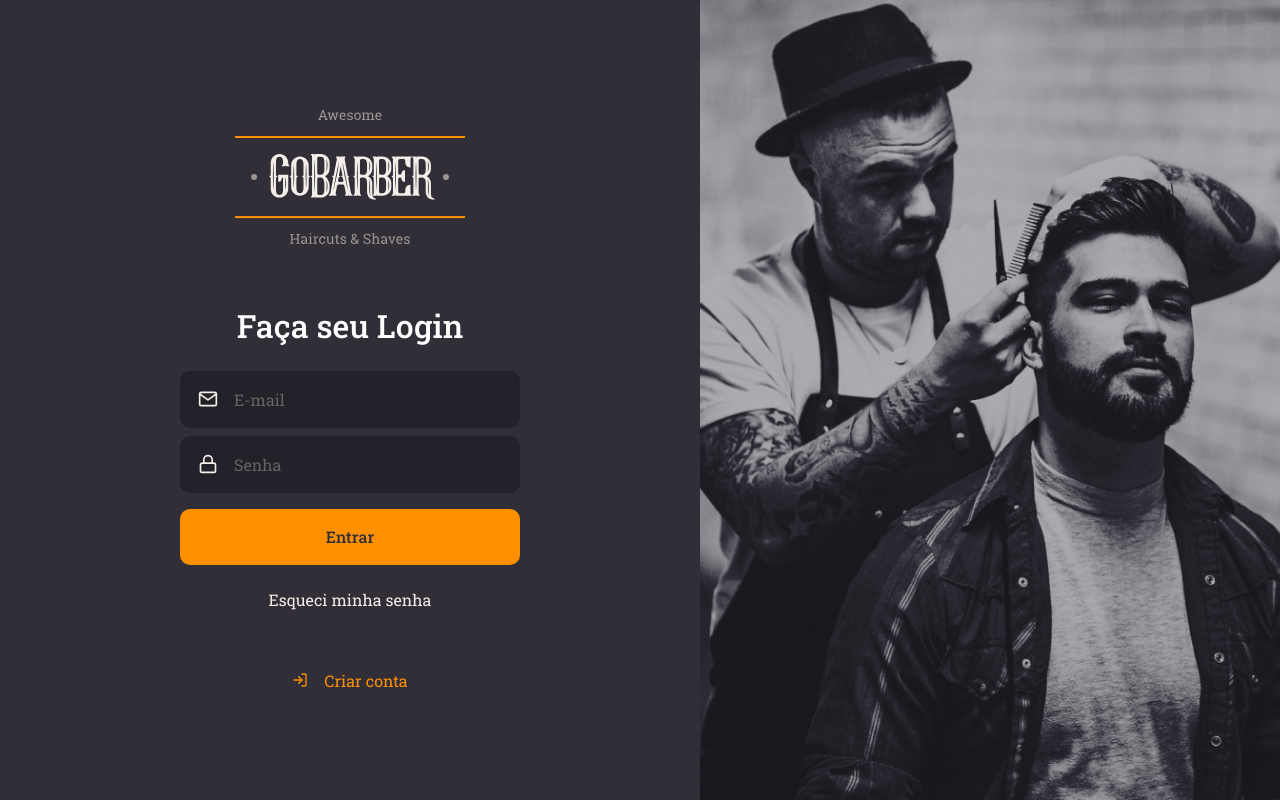
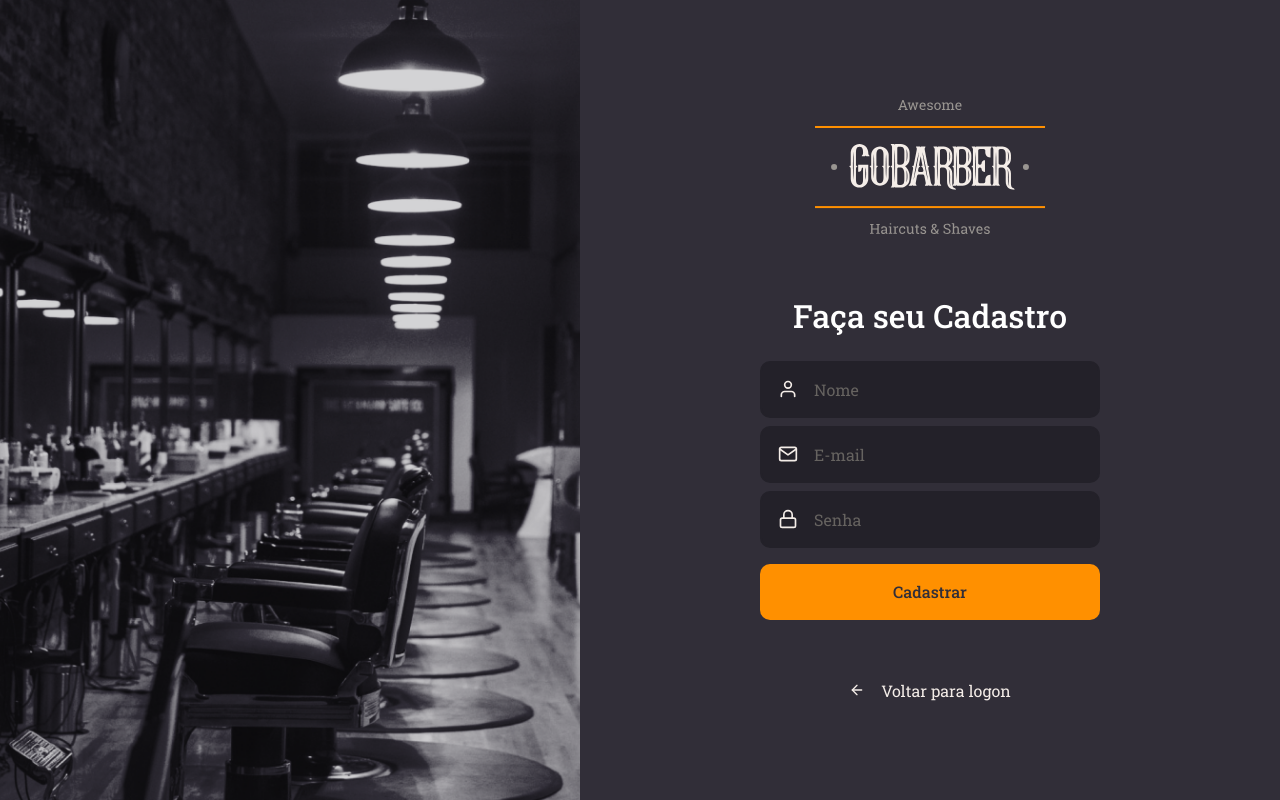
Before and after one commit to alex-candido/gobarber-web, a React (Create React App) app: page /signup in a window 1280 px wide. Built offline with nearby package versions, Linux system fonts and the light colour scheme.

Commit message:
pagina de cadastro

```diff
--- a/src/App.tsx
+++ b/src/App.tsx
@@ -1,11 +1,12 @@
 import React from 'react';
-import SignIn from './pages/SignIn';
+// import SignIn from './pages/SignIn';
+import SignUp from './pages/SignUp';
 import GlobalStyle from './styles/global';
 
 const App: React.FC = () => {
   return (
     <>
-      <SignIn />
+      <SignUp />
       <GlobalStyle />
     </>
   );
--- /dev/null
+++ b/src/pages/SignUp/index.tsx
@@ -0,0 +1,40 @@
+import React from 'react';
+import { FiArrowLeft, FiLock, FiMail, FiUser } from 'react-icons/fi';
+import logoImg from '../../assets/logo.svg';
+import Button from '../../components/Button';
+import Input from '../../components/input';
+import { Background, Container, Content } from './styles';
+
+const SignUp: React.FC = () => {
+  return (
+    <Container>
+      <Background />
+      <Content>
+        <img src={logoImg} alt="GoBarber" />
+
+        <form>
+          <h1>Faça seu Cadastro</h1>
+
+          <Input name="email" icon={FiUser} placeholder="Nome" />
+          <Input name="email" icon={FiMail} placeholder="E-mail" />
+
+          <Input
+            name="password"
+            icon={FiLock}
+            type="password"
+            placeholder="Senha"
+          />
+
+          <Button type="submit">Cadastrar</Button>
+        </form>
+
+        <a href="login">
+          <FiArrowLeft />
+          Voltar para logon
+        </a>
+      </Content>
+    </Container>
+  );
+};
+
+export default SignUp;
--- /dev/null
+++ b/src/pages/SignUp/styles.ts
@@ -0,0 +1,66 @@
+import { shade } from 'polished';
+import styled from 'styled-components';
+import singUpBackgroundImg from '../../assets/sign-up-background.png';
+
+export const Container = styled.div`
+  height: 100vh;
+
+  display: flex;
+  align-items: stretch;
+`;
+
+export const Content = styled.div`
+  display: flex;
+  flex-direction: column;
+  align-items: center;
+  justify-content: center;
+
+  width: 100%;
+  max-width: 700px;
+
+  form {
+    margin: 60px 0;
+    width: 340px;
+    text-align: center;
+
+    h1 {
+      margin-bottom: 24px;
+    }
+
+    a {
+      color: #f4ede8;
+      display: block;
+      margin-top: 24px;
+      text-decoration: none;
+      transition: color 0.2s;
+
+      &:hover {
+        color: ${shade(0.2, '#f4ede8')};
+      }
+    }
+  }
+
+  > a {
+    color: #f4ede8;
+    /* margin-top: 24px; */
+    text-decoration: none;
+    transition: color 0.2s;
+
+    display: flex;
+    align-items: center;
+
+    &:hover {
+      color: ${shade(0.2, '#f4ede8')};
+    }
+
+    svg {
+      margin-right: 16px;
+    }
+  }
+`;
+
+export const Background = styled.div`
+  flex: 1;
+  background: url(${singUpBackgroundImg}) no-repeat center;
+  background-size: cover;
+`;
```
